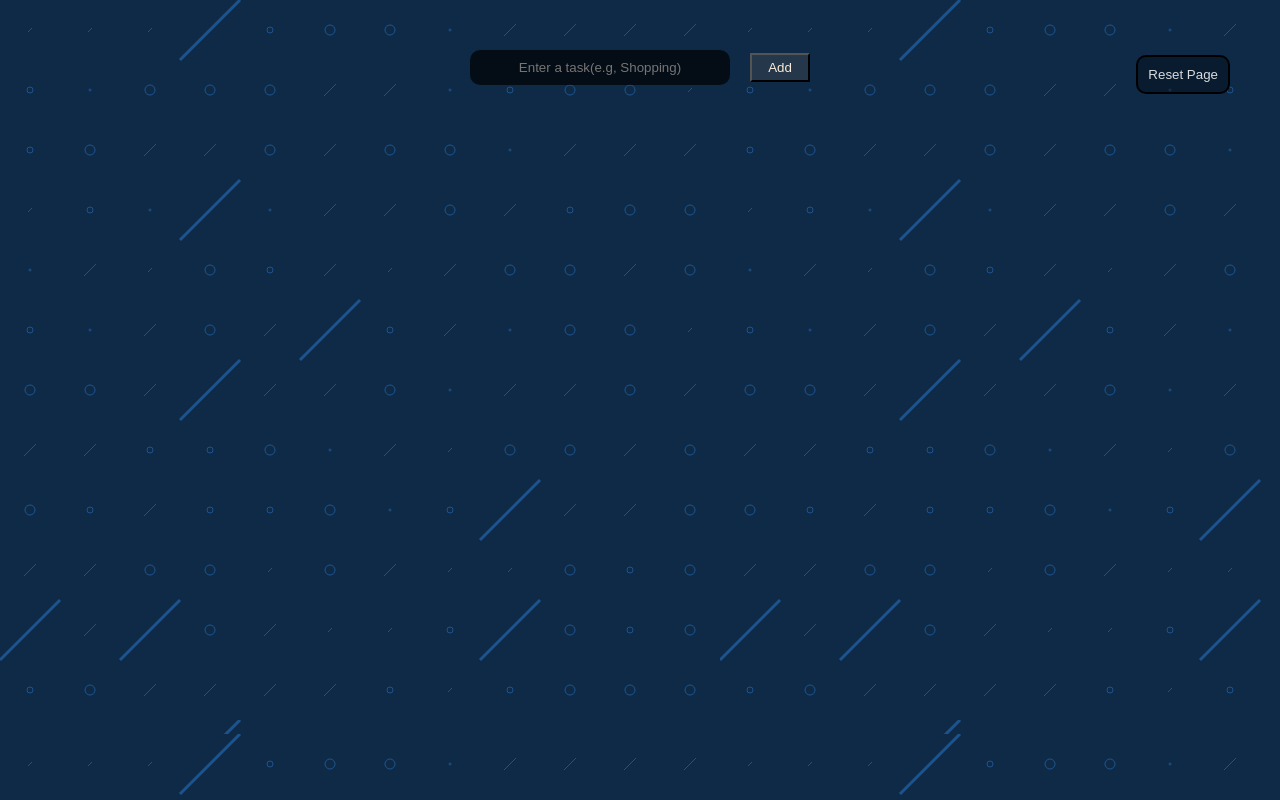
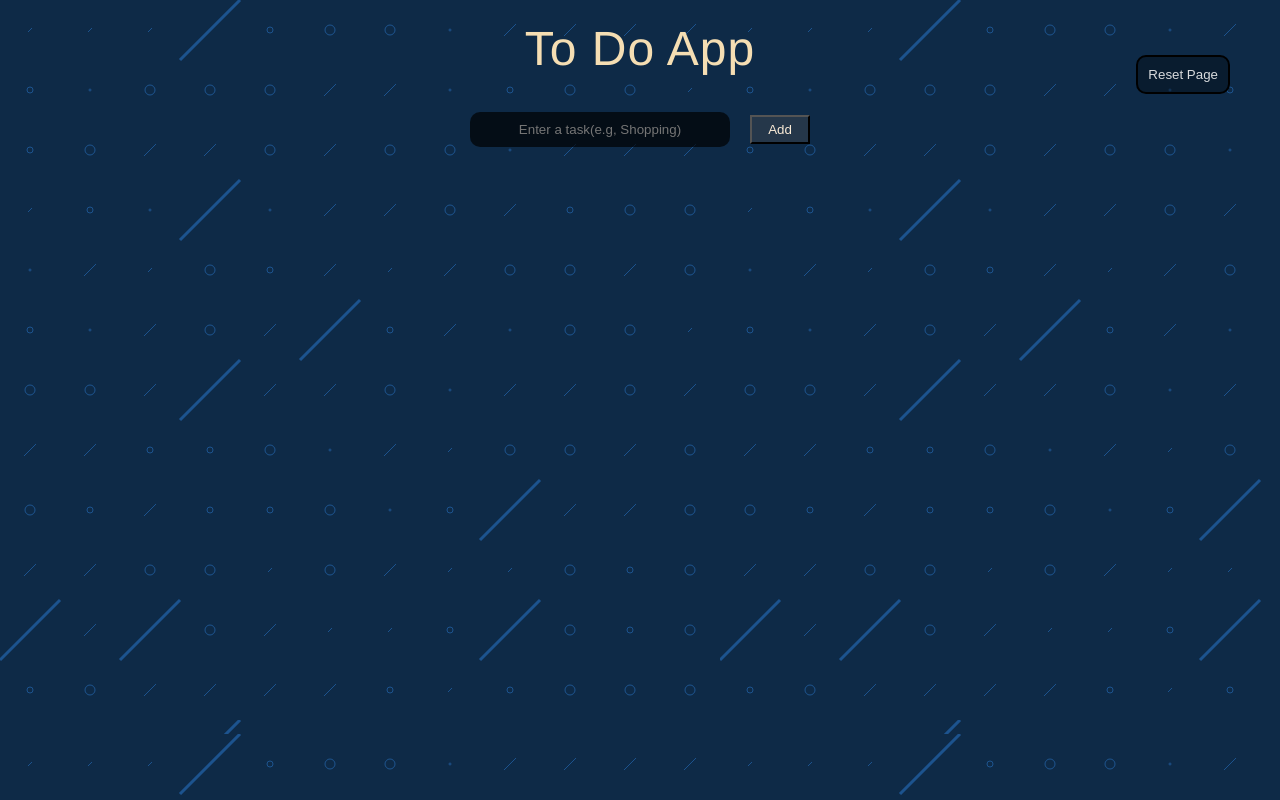
Before and after one commit to NeerajSati/to-do-app, a React (Create React App) app: page / in a window 1280 px wide. Built offline with nearby package versions, Linux system fonts and the light colour scheme.

Commit message:
Title Added

```diff
--- a/src/App.js
+++ b/src/App.js
@@ -4,6 +4,7 @@ import ToDoApp from './components/ToDoApp';
 function App() {
   return (
     <div className="App">
+      <div className='appDetails'>To Do App</div>
       <ToDoApp/>
     </div>
   );
--- a/src/components/todoapp.css
+++ b/src/components/todoapp.css
@@ -1,6 +1,6 @@
 .inputHalf, .taskHalf{
     width: 100%;
-    padding-top: 50px;
+    padding-top: 1rem;
     display: flex;
     justify-content: center;
     align-items: center;
--- a/src/index.css
+++ b/src/index.css
@@ -10,3 +10,11 @@
   font-family: 'Franklin Gothic Medium', 'Arial Narrow', Arial, sans-serif;
   letter-spacing: 1px;
 }
+.appDetails{
+  height: 6rem;
+  width: 100%;
+  display: flex;
+  align-items: center;
+  justify-content: center;
+  font-size: 3rem;
+}
```
